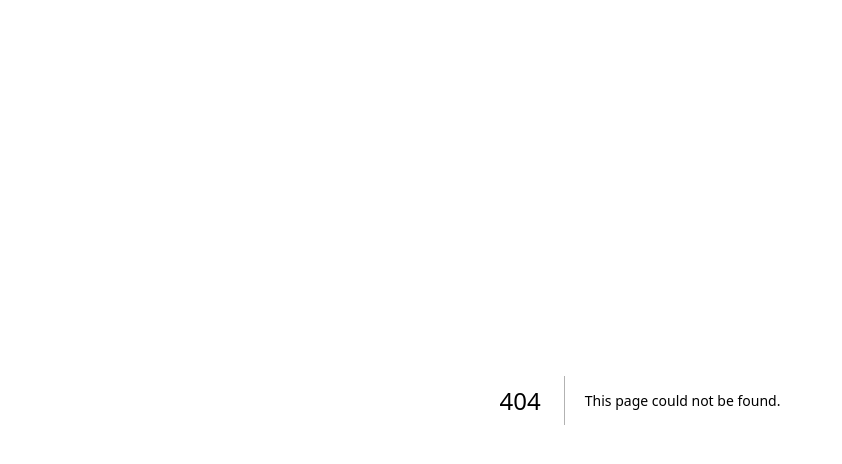
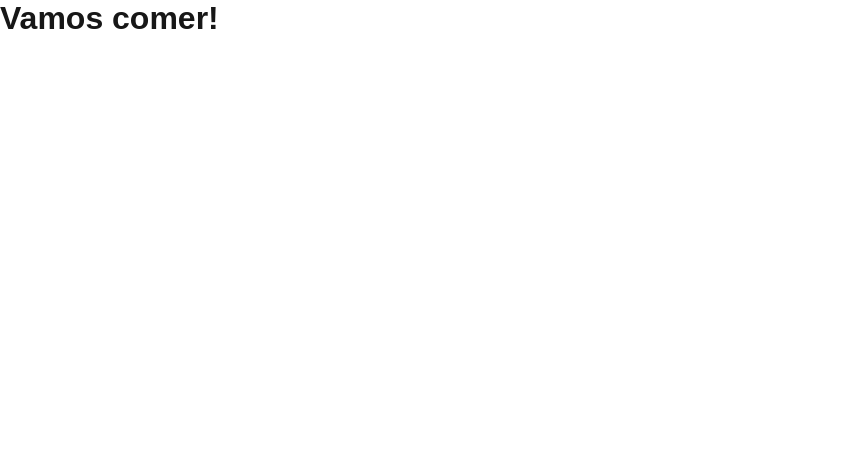
Before and after one commit to gabrielarodrgues/produtosdparis, a Next.js app: page /aluno in a window 1280 px wide. Before the commit this address had no page. Shown: the top 464 px of the page, without its empty margins (0-842 px from the left). Built offline with nearby package versions, Linux system fonts and the light colour scheme.

Commit message:
Primeira modificação

```diff
--- /dev/null
+++ b/src/app/aluno/page.js
@@ -0,0 +1,5 @@
+export default () => (
+    <>
+        <h1>Vamos comer!</h1>
+    </>
+);
```
